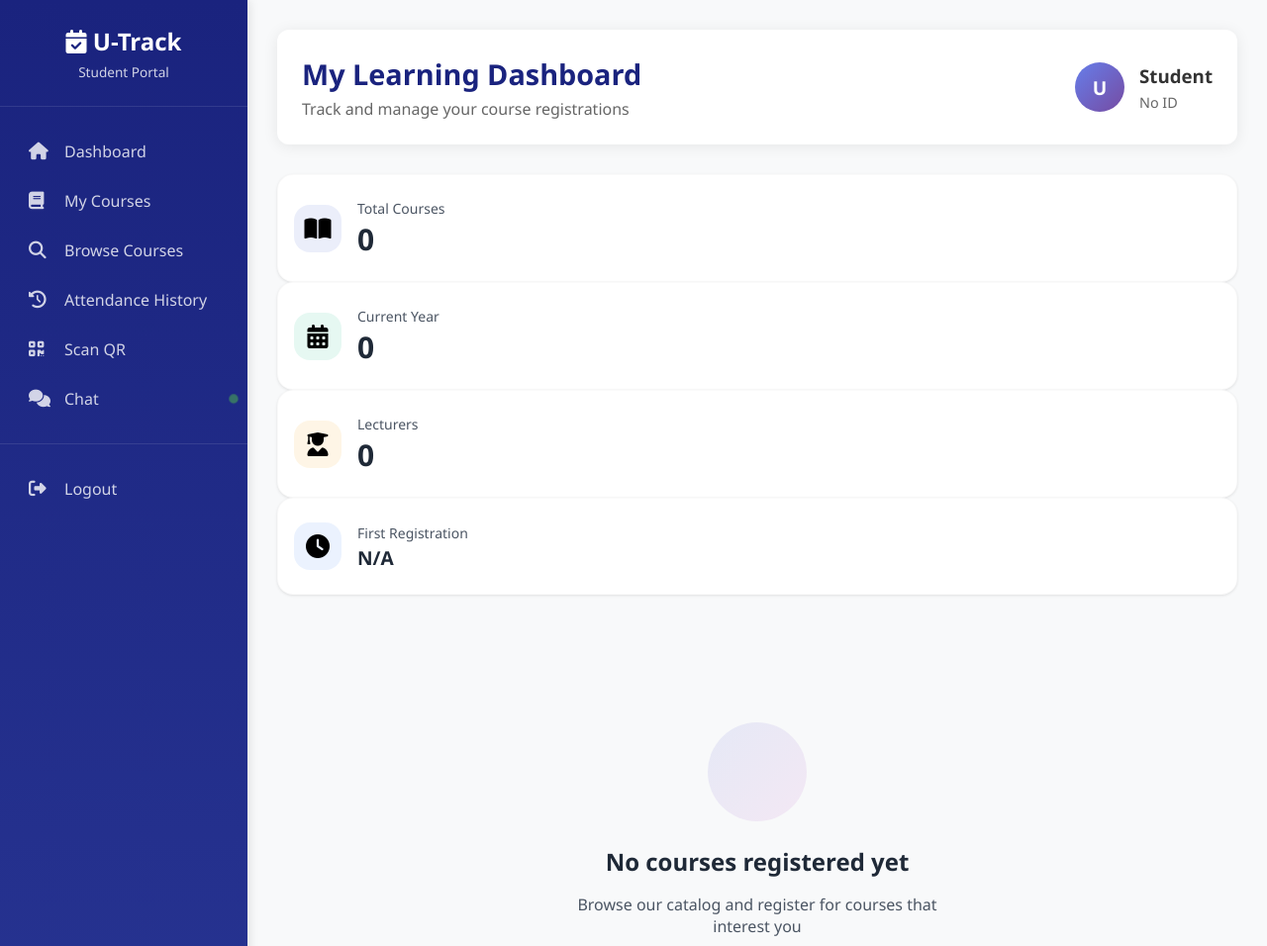
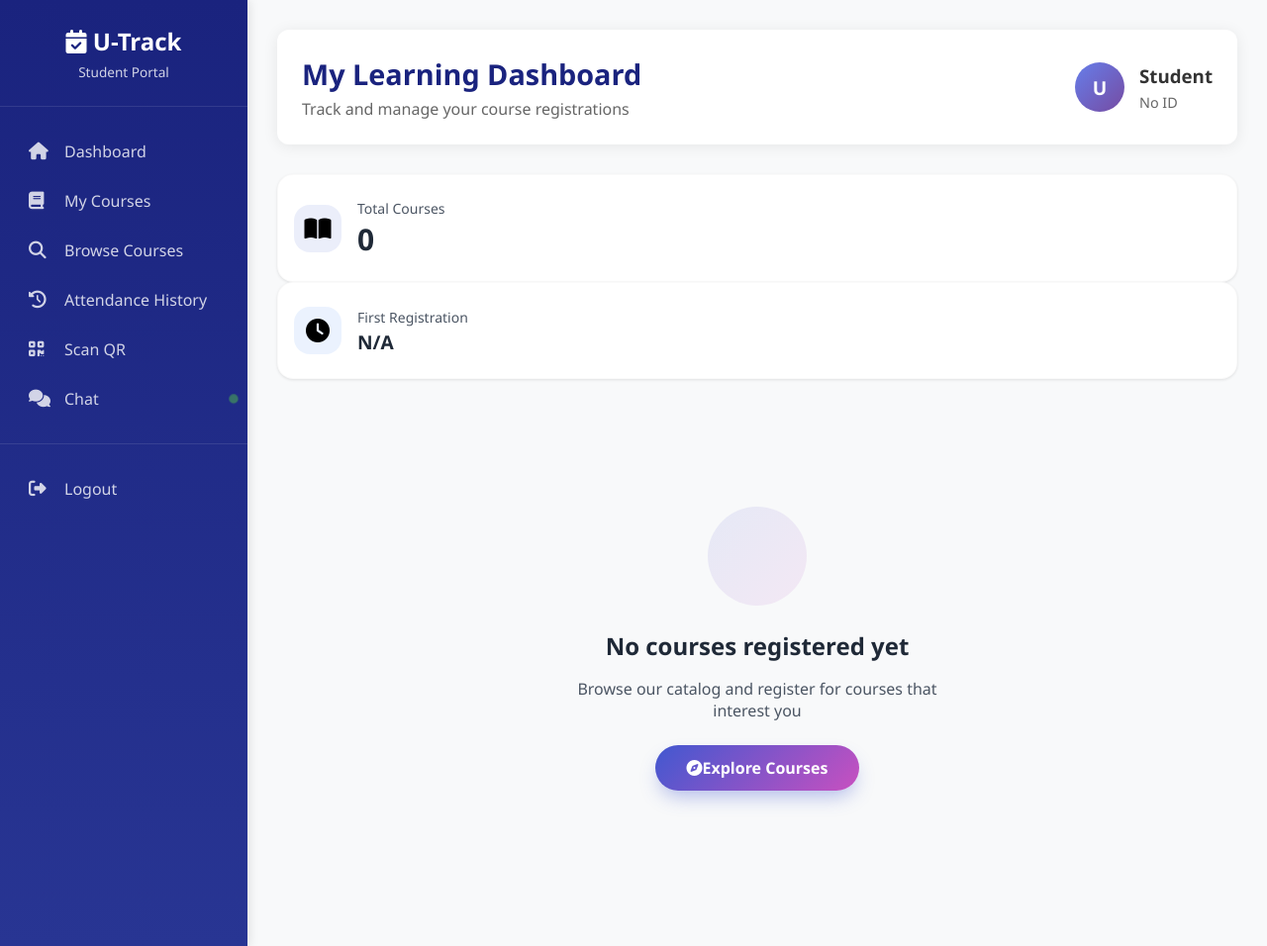
Before and after one commit to Bright-ted/U-Track, a Flask app: template templates/student_my_courses.html in a window 1280 px wide. Shown: the top 956 px of the page at 99% size. Run offline with Flask 3, Linux system fonts and the light colour scheme; the template is opened without the code that fills it, so the values that code supplies are empty.

Commit message:
Remove debug section, clean up template with square grid layout

```diff
--- a/templates/student_my_courses.html
+++ b/templates/student_my_courses.html
@@ -19,44 +19,9 @@
                 </div>
             </div>
         </div>
-        <div class="col-6 col-md-3">
-            <div class="stat-card">
-                <div class="stat-icon-wrapper bg-success-soft">
-                    <i class="fas fa-calendar-alt text-success"></i>
-                </div>
-                <div class="stat-content">
-                    <span class="stat-label">Current Year</span>
-                    <h3 class="stat-value">
-                        {% set count = 0 %}
-                        {% for reg in registered_courses %}
-                            {% if reg.course and reg.course.academic_year == '2025/2026' %}
-                                {% set count = count + 1 %}
-                            {% endif %}
-                        {% endfor %}
-                        {{ count }}
-                    </h3>
-                </div>
-            </div>
-        </div>
-        <div class="col-6 col-md-3">
-            <div class="stat-card">
-                <div class="stat-icon-wrapper bg-warning-soft">
-                    <i class="fas fa-user-graduate text-warning"></i>
-                </div>
-                <div class="stat-content">
-                    <span class="stat-label">Lecturers</span>
-                    <h3 class="stat-value">
-                        {% set lecturers = [] %}
-                        {% for reg in registered_courses %}
-                            {% if reg.course and reg.course.lecturers and reg.course.lecturers.users and reg.course.lecturers.users.full_name not in lecturers %}
-                                {% set _ = lecturers.append(reg.course.lecturers.users.full_name) %}
-                            {% endif %}
-                        {% endfor %}
-                        {{ lecturers|length }}
-                    </h3>
-                </div>
-            </div>
-        </div>
+
+
+
         <div class="col-6 col-md-3">
             <div class="stat-card">
                 <div class="stat-icon-wrapper bg-info-soft">
@@ -128,17 +93,7 @@
                             <div class="detail-icon">
                                 <i class="fas fa-chalkboard-teacher"></i>
                             </div>
-                            <div class="detail-text">
-                                <span class="detail-label">Lecturer</span>
-                                <span class="detail-value">
-                                    {% if course and course.lecturers and course.lecturers.users %}
-                                        {{ course.lecturers.users.full_name }}
-                                    {% else %}
-                                        <span class="text-muted">Not assigned</span>
-                                    {% endif %}
-                                </span>
-                            </div>
-                        </div>
+
 
                         <div class="detail-item">
                             <div class="detail-icon">
```
